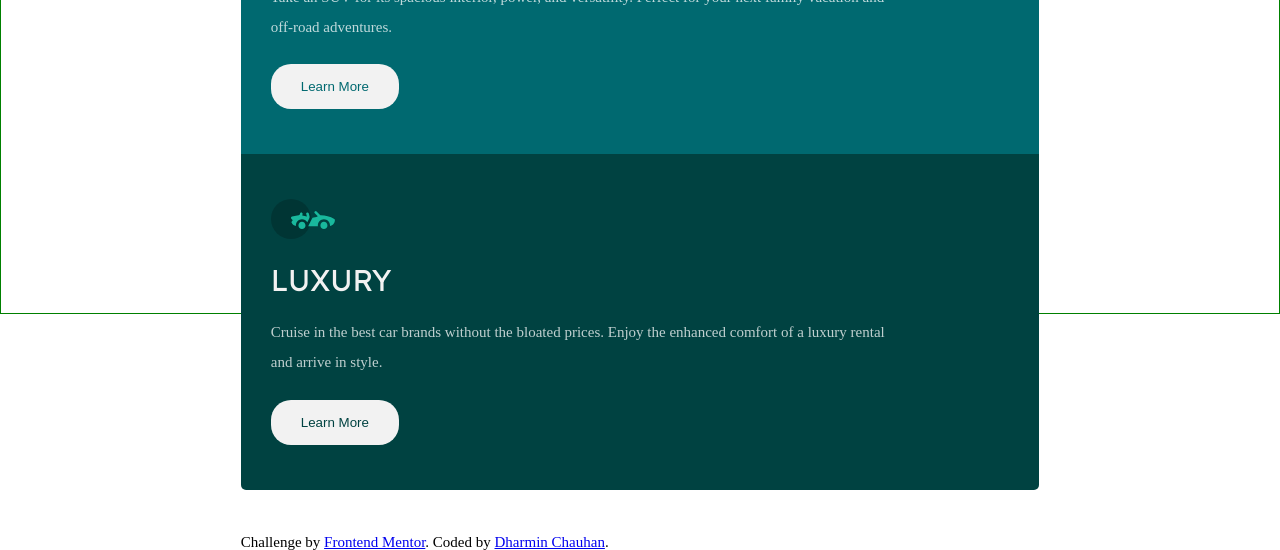
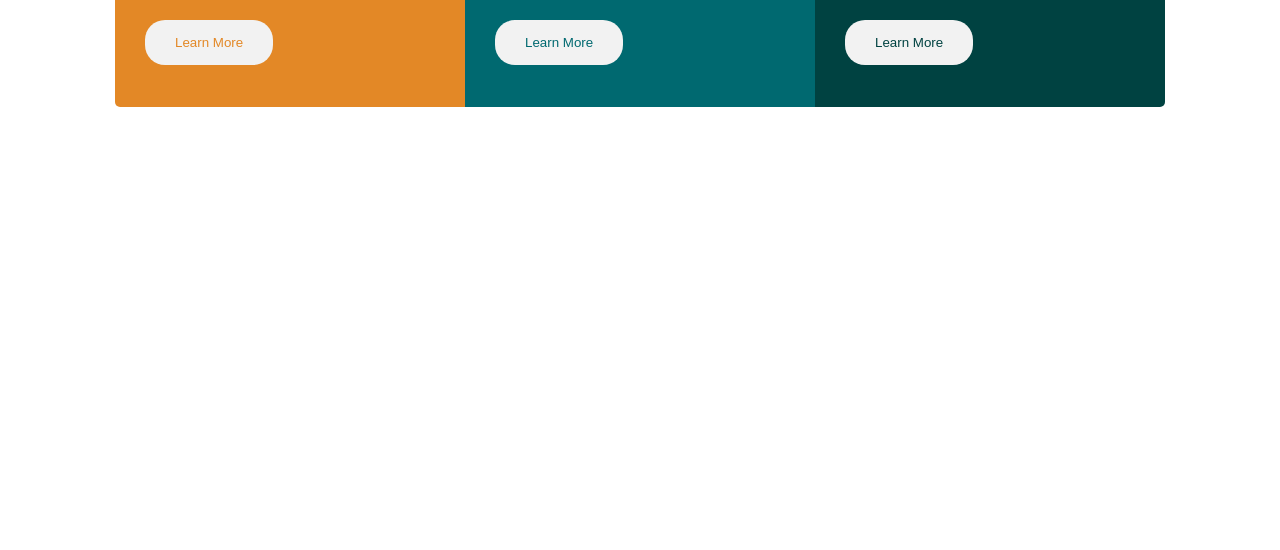
Before and after one commit to DMC09/FrontEndMentor_Three-Cards, a plain HTML site: page index.html in a window 1280 px wide. Shown: the part 548-1098 px from the top of the page. After the commit the page ends 860 px from the top, so only its background shows below. Drawn offline with Linux system fonts and the light colour scheme.

Commit message:
Final desktop design complete.

```diff
--- a/index.html
+++ b/index.html
@@ -48,12 +48,12 @@
         </p>
         <button>Learn More</button>
       </section>
-      <div class="attribution">
-        Challenge by
-        <a href="https://www.frontendmentor.io?ref=challenge" target="_blank"
-          >Frontend Mentor</a
-        >. Coded by <a href="#">Dharmin Chauhan</a>.
-      </div>
     </main>
+    <div class="attribution">
+      Challenge by
+      <a href="https://www.frontendmentor.io?ref=challenge" target="_blank"
+        >Frontend Mentor</a
+      >. Coded by <a href="#">Dharmin Chauhan</a>.
+    </div>
   </body>
 </html>
--- a/main.scss
+++ b/main.scss
@@ -22,10 +22,9 @@ body {
 
   height: 100%;
   padding: 2rem 1rem;
-display: grid;
-place-items:center;
-grid-template-rows: repeat(3,1fr)
+
 }
+
 // General card CSS
 .card {
 
@@ -76,7 +75,6 @@ button{
   border-bottom-left-radius: $borderRadius;
   border-bottom-right-radius: $borderRadius;
   background: $Verydarkcyan;
-margin-bottom: 3rem;
   button{
     color: $Verydarkcyan;
   }
@@ -84,6 +82,37 @@ margin-bottom: 3rem;
 
 @media screen and (min-width: 400px) {
   body {
-    border: 1px solid green;
+  background: white;
+  display: grid;
+  place-items:center;
+
+  }
+  .attribution{
+    position: absolute;
+    left: 40%;
+  }
+  main {
+    display: grid;
+   grid-template-rows: minmax(80%,450px);
+ grid-template-columns: repeat(3,minmax(33%,350px));
+  }
+  .sedan{
+    border-radius: $borderRadius 0 0 $borderRadius;
+  }
+
+  .luxury {
+    border-radius: 0 $borderRadius $borderRadius 0;
+  }
+  .card{
+    display: flex;
+flex-flow: column;
+justify-content: space-between;
+align-items: flex-start;
+    h1{
+      font-size: 3rem;
+    }
+    p{
+padding-bottom: 3rem;
+    }
   }
 }
```
Also changed, not shown: main.min.css, 2 other files.
